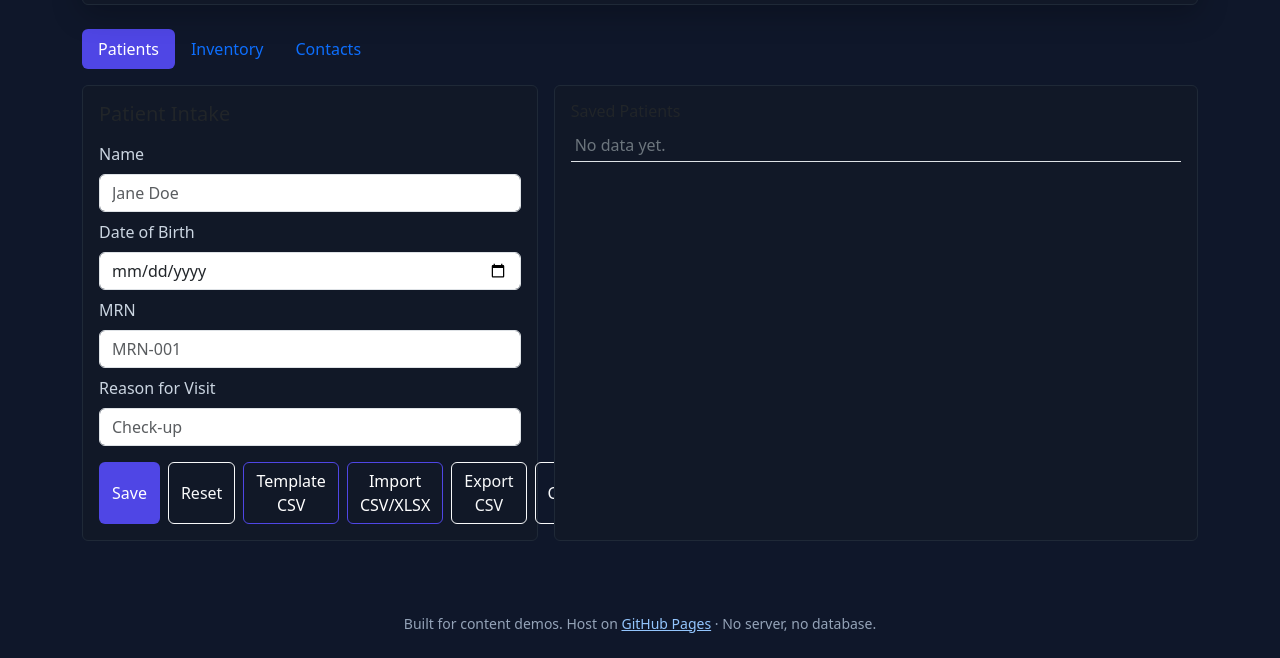
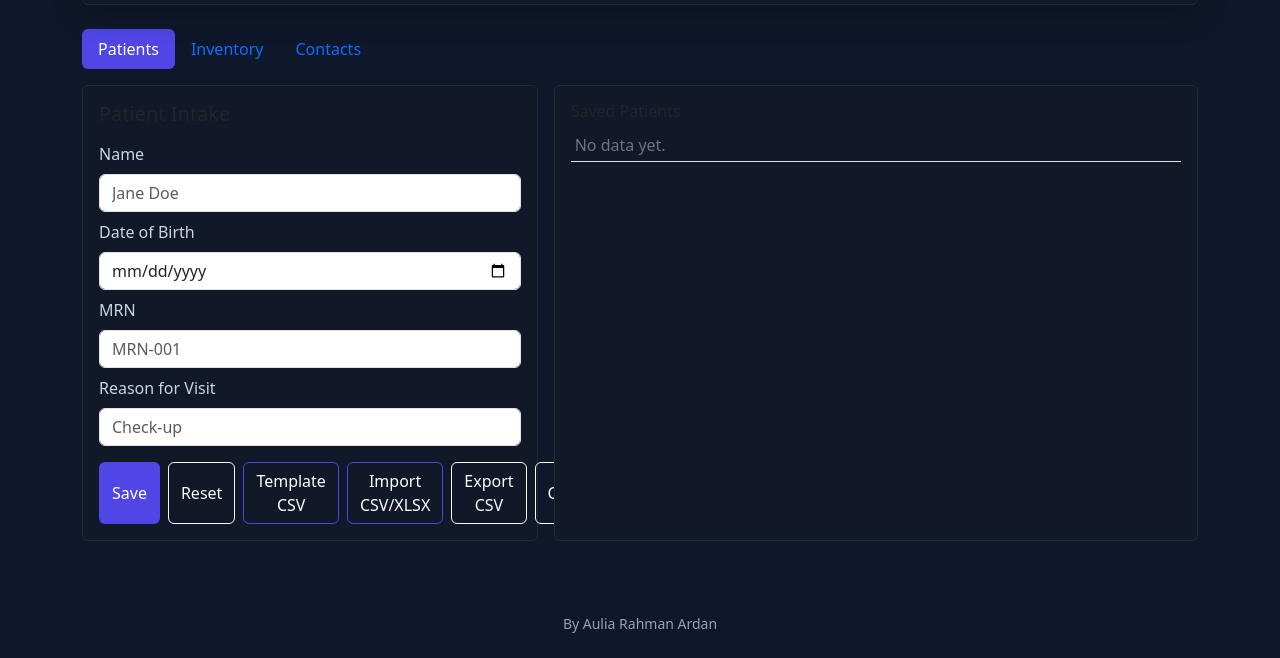
Before and after one commit to auliaardan/website-auto-mockup, a plain HTML site: page index.html in a window 1280 px wide. Shown: the part 237-895 px from the top of the page. Drawn offline with nearby package versions, Linux system fonts and the light colour scheme.

Commit message:
Update index.html

```diff
--- a/index.html
+++ b/index.html
@@ -208,7 +208,7 @@
 
   <footer class="footer text-center py-4">
     <div class="container small">
-      Built for content demos. Host on <a class="link" href="https://pages.github.com/" target="_blank" rel="noopener">GitHub Pages</a> · No server, no database.
+      By Aulia Rahman Ardan
     </div>
   </footer>
 
```
